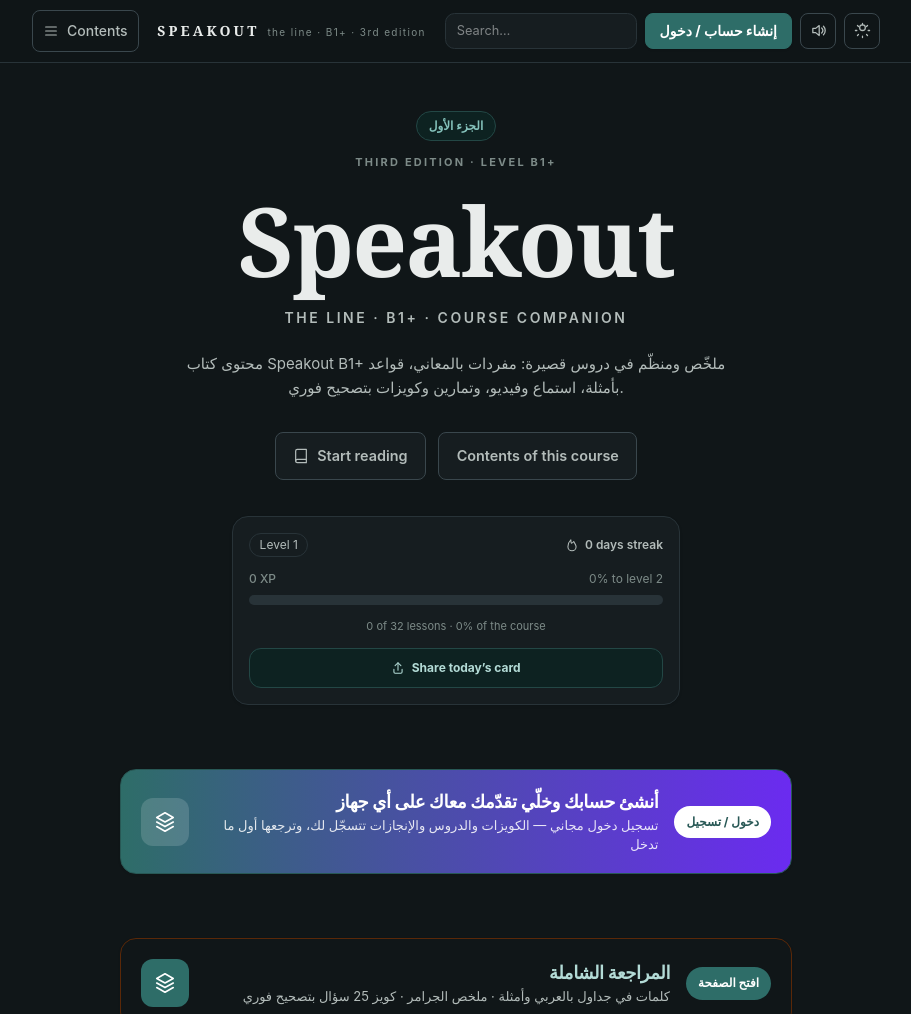
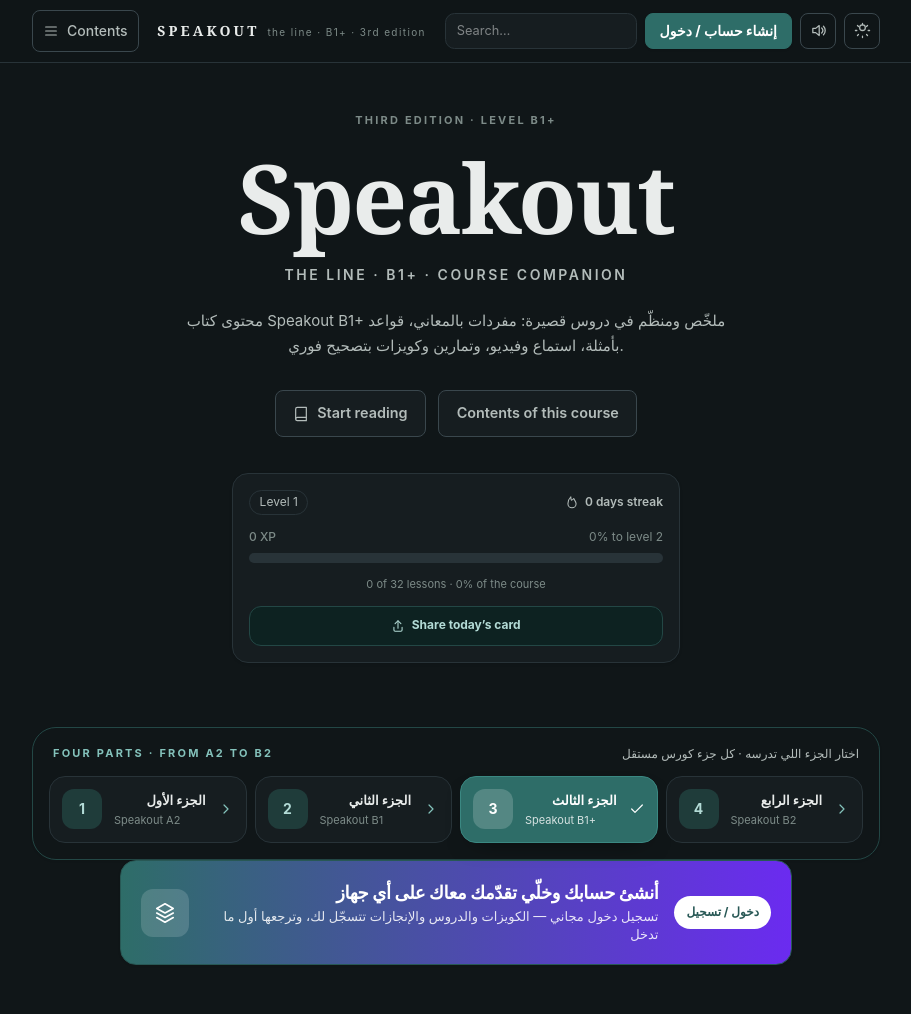
Before and after one commit to makahsg94/speakout-b1plus, a plain HTML site: page index.html in a window 1280 px wide. Shown: the top 1014 px of the page, without its empty margins (184-1095 px from the left). Drawn offline with Linux system fonts and the light colour scheme.

Commit message:
feat: add four-part banner and developer credit to B1+

```diff
--- a/app.js
+++ b/app.js
@@ -351,12 +351,39 @@ function drawer() {
   </div>`;
 }
 
+const PARTS = [
+  { n: 1, label: 'الجزء الأول', name: 'Speakout A2', url: 'https://makahsg94.github.io/speakout-A2/' },
+  { n: 2, label: 'الجزء الثاني', name: 'Speakout B1', url: 'https://makahsg94.github.io/speakout-B1/' },
+  { n: 3, label: 'الجزء الثالث', name: 'Speakout B1+', url: 'https://makahsg94.github.io/speakout-b1plus/' },
+  { n: 4, label: 'الجزء الرابع', name: 'Speakout B2', url: 'https://makahsg94.github.io/speakout-B2/' },
+];
+
+function partsBanner(current) {
+  return `<section class="meb-parts-banner" aria-label="Course parts">
+    <div class="meb-parts-head">
+      <span class="meb-parts-eyebrow">Four parts · from A2 to B2</span>
+      <span class="meb-parts-hint" dir="rtl" lang="ar">اختار الجزء اللي تدرسه · كل جزء كورس مستقل</span>
+    </div>
+    <div class="meb-parts-grid">
+      ${PARTS.map(p => {
+        const active = p.n === current;
+        return `<a class="meb-part-card ${active ? 'is-current' : ''}" href="${p.url}" ${active ? 'aria-current="page"' : ''}>
+          <span class="meb-part-num">${p.n}</span>
+          <span class="meb-part-copy"><strong dir="rtl" lang="ar">${p.label}</strong><small>${p.name}</small></span>
+          <span class="meb-part-mark">${active ? icon('check', 16) : icon('chevronRight', 16)}</span>
+        </a>`;
+      }).join('')}
+    </div>
+  </section>`;
+}
+
 function footer() {
   return `<footer class="meb-footer mx-auto max-w-4xl px-4 pb-8 pt-4 text-center text-xs text-[var(--ink-faint)]">
     <p>Speakout 3rd Edition B1+ · course companion – condensed from the local book for studying with your class</p>
     <div class="meb-footer-links" dir="rtl" lang="ar">
-      <p>المصدر: كتاب Speakout B1+ المحلي · التصميم: <a href="https://github.com/makahsg94/my-english-book" target="_blank" rel="noopener noreferrer">my-english-book</a></p>
-      <p>للدعم: استخدم <a href="#/book">فهرس الكورس</a> و<a href="#/review">المراجعة الشاملة</a></p>
+      <p>المطور: <a href="https://www.facebook.com/mahmoud.atef.239821" target="_blank" rel="noopener noreferrer">Mahmoud Atef</a></p>
+      <p>واتساب: <a href="https://wa.me/201224552685" target="_blank" rel="noopener noreferrer" dir="ltr">01224552685</a></p>
+      <p>لدعم المطور: <span dir="ltr">01042682754</span> (فودافون كاش)</p>
     </div>
   </footer>`;
 }
@@ -378,7 +405,6 @@ function homePage() {
   const bookHref = pdfList()[0]?.href || '#/book';
   return `<div class="fade-up space-y-16">
     <section class="title-page mx-auto max-w-2xl pt-6">
-      <p class="meb-title-badge" dir="rtl" lang="ar">الجزء الأول</p>
       <p class="meb-kicker">THIRD EDITION · LEVEL B1+</p>
       <h1 class="display mt-4 text-7xl leading-none tracking-tight sm:text-8xl">Speakout</h1>
       <p class="mt-4 text-sm font-semibold uppercase tracking-[0.18em] text-[var(--ink-soft)]">THE LINE · B1+ · COURSE COMPANION</p>
@@ -398,6 +424,8 @@ function homePage() {
       </div>
     </section>
 
+    ${partsBanner(3)}
+
     ${state.user ? '' : `<section class="mx-auto max-w-2xl"><a class="meb-ref-banner meb-cta-account" href="#/account">
       <span class="meb-ref-ic bg-white/15 text-white">${icon('layers', 22)}</span>
       <span class="meb-ref-copy"><strong dir="rtl" lang="ar">أنشئ حسابك وخلّي تقدّمك معاك على أي جهاز</strong><small dir="rtl" lang="ar">تسجيل دخول مجاني — الكويزات والدروس والإنجازات تتسجّل لك، وترجعها أول ما تدخل</small></span>
@@ -415,7 +443,7 @@ function homePage() {
 
     <section class="mx-auto max-w-2xl"><a class="meb-ref-banner meb-cta-book" href="${bookHref}">
       <span class="meb-ref-ic meb-ic-brand">${icon('book', 22)}</span>
-      <span class="meb-ref-copy"><strong dir="rtl" lang="ar">الجزء الأول · كتاب Speakout B1+</strong><small dir="rtl" lang="ar">النسخة الأصلية من الكتاب المحلي + نصوص الاستماع والفيديو</small></span>
+      <span class="meb-ref-copy"><strong dir="rtl" lang="ar">كتاب Speakout B1+ الأصلي</strong><small dir="rtl" lang="ar">النسخة الأصلية من الكتاب المحلي + نصوص الاستماع والفيديو</small></span>
       <span class="meb-ref-action meb-action-brand">افتح الكتاب</span></a></section>
 
     <section>${lineMap()}</section>
@@ -490,6 +518,7 @@ function unitPage(n) {
   return `<div class="fade-up book-page meb-unit-page">
     <div class="running-head"><span>Station Unit ${n} · ${esc(u.title || '')}</span><span class="rh-right">pages ${esc(u.pages || '')}</span></div>
     <nav class="meb-breadcrumb"><a href="#/">${icon('home', 14)} Home</a>${icon('chevronRight', 13)}<span>Unit ${n}</span></nav>
+    ${partsBanner(3)}
     <header class="meb-unit-header">
       <div>
         <div class="meb-unit-heading"><span class="chapter-num text-6xl" aria-hidden="true">${n}</span><div><p class="meb-kicker">Unit ${n}</p><p class="page-number mt-1">${esc(u.title || '')}</p></div></div>
--- a/styles.css
+++ b/styles.css
@@ -455,3 +455,62 @@ body.drawer-open { overflow: hidden; }
   .meb-toc-pct { display: none; }
   .meb-unit-lesson-name small { display: none; }
 }
+
+/* ---------- four parts banner ---------- */
+.meb-parts-banner {
+  max-width: 56rem; margin: 1.5rem auto 0; padding: 1rem;
+  border: 1px solid var(--color-brand-200); border-radius: 1.5rem;
+  background: linear-gradient(135deg, var(--color-brand-50), var(--surface) 55%, var(--color-warm-50));
+  box-shadow: 0 1px 3px #0001;
+}
+:root.dark .meb-parts-banner {
+  border-color: var(--color-brand-800);
+  background: linear-gradient(135deg, color-mix(in srgb, var(--color-brand-950) 70%, transparent), var(--surface) 55%, color-mix(in srgb, var(--color-warm-950) 50%, transparent));
+}
+.meb-parts-head {
+  display: flex; flex-wrap: wrap; align-items: center; justify-content: space-between;
+  gap: .5rem; margin: 0 .25rem .75rem;
+}
+.meb-parts-eyebrow {
+  font-size: .6875rem; font-weight: 700; letter-spacing: .2em; text-transform: uppercase;
+  color: var(--color-brand-700);
+}
+:root.dark .meb-parts-eyebrow { color: var(--color-brand-300); }
+.meb-parts-hint { font-size: .75rem; color: var(--ink-soft); }
+.meb-parts-grid { display: grid; grid-template-columns: repeat(4, minmax(0, 1fr)); gap: .5rem; }
+.meb-part-card {
+  display: flex; align-items: center; gap: .75rem; min-width: 0;
+  padding: .75rem; border: 1px solid var(--line); border-radius: 1rem;
+  background: var(--surface); color: var(--ink); text-decoration: none;
+  transition: transform .2s, box-shadow .2s, border-color .2s;
+}
+.meb-part-card:hover {
+  transform: translateY(-2px); box-shadow: 0 18px 40px -32px #000b;
+  border-color: var(--color-brand-300);
+}
+.meb-part-card.is-current {
+  border-color: var(--color-brand-500); background: var(--color-brand-600); color: #fff;
+  box-shadow: 0 10px 24px -14px #0009;
+}
+.meb-part-num {
+  flex: none; display: grid; place-items: center; width: 2.5rem; height: 2.5rem;
+  border-radius: .75rem; font-size: .875rem; font-weight: 700;
+  background: var(--color-brand-100); color: var(--color-brand-700);
+}
+:root.dark .meb-part-num { background: var(--color-brand-900); color: var(--color-brand-200); }
+.meb-part-card.is-current .meb-part-num { background: #ffffff2e; color: #fff; }
+.meb-part-copy { min-width: 0; flex: 1; }
+.meb-part-copy strong {
+  display: block; font-size: .8125rem; font-weight: 700;
+  white-space: nowrap; overflow: hidden; text-overflow: ellipsis;
+}
+.meb-part-copy small {
+  display: block; font-size: .6875rem; color: var(--ink-faint);
+  white-space: nowrap; overflow: hidden; text-overflow: ellipsis;
+}
+.meb-part-card.is-current .meb-part-copy small { color: #ffffffcc; }
+.meb-part-mark { flex: none; color: var(--color-brand-600); }
+:root.dark .meb-part-mark { color: var(--color-brand-300); }
+.meb-part-card.is-current .meb-part-mark { color: #fff; }
+@media (max-width: 1024px) { .meb-parts-grid { grid-template-columns: repeat(2, minmax(0, 1fr)); } }
+@media (max-width: 520px) { .meb-parts-grid { grid-template-columns: 1fr; } }
```
